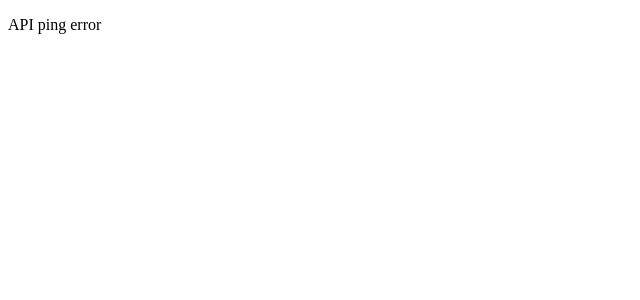
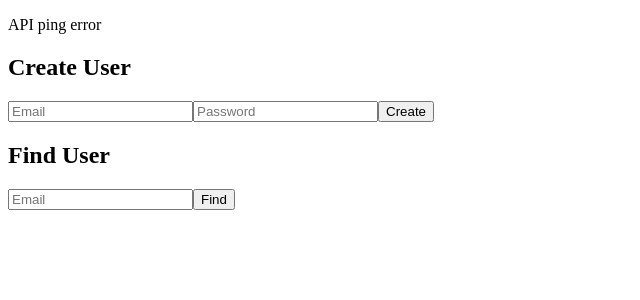
Before and after one commit to WikiWelp/WikiWelp, an Angular app in the folder frontend/: page / in a window 1280 px wide. Shown: the top 300 px of the page, without its empty margins (0-640 px from the left). Built offline with nearby package versions, Linux system fonts and the light colour scheme; no server answers.

Commit message:
frontend: Add `createUser` and `findUser` functions
For testing the backend change

Change-Id: I49a8faca17d097fb4a87bda76ca722224b17af8d

```diff
--- a/frontend/src/app/app.html
+++ b/frontend/src/app/app.html
@@ -1,5 +1,16 @@
 <main class="main">
   <p>API ping {{ pingResult() }}</p>
+
+  <h2>Create User</h2>
+  <input type="email" (input)="userCreateEmail = $any($event.target).value" placeholder="Email" />
+  <input type="password" (input)="userCreatePassword = $any($event.target).value" placeholder="Password" />
+  <button (click)="createUser()">Create</button>
+  <p>{{ createUserResult() }}</p>
+
+  <h2>Find User</h2>
+  <input type="email" (input)="userFindEmail = $any($event.target).value" placeholder="Email" />
+  <button (click)="findUser()">Find</button>
+  <p>{{ findUserResult() }}</p>
 </main>
 
 <router-outlet />
--- a/frontend/src/app/app.ts
+++ b/frontend/src/app/app.ts
@@ -2,6 +2,12 @@ import { Component, signal, inject } from '@angular/core';
 import { RouterOutlet } from '@angular/router';
 import { HttpClient } from '@angular/common/http';
 import { environment } from '../environments/environment';
+
+interface UserDAO {
+  id: number;
+  email: string;
+  password: string;
+}
 
 @Component({
   selector: 'app-root',
@@ -15,6 +21,13 @@ export class App {
 
   protected pingResult = signal('');
 
+  protected userCreateEmail = '';
+  protected userCreatePassword = '';
+  protected createUserResult = signal('');
+
+  protected userFindEmail = '';
+  protected findUserResult = signal('');
+
   constructor() {
     this.http.get(`${this.baseUrl}/api/ping`, { responseType: 'text' })
       .subscribe({
@@ -22,4 +35,21 @@ export class App {
         error: () => this.pingResult.set('error')
       });
   }
+
+  protected createUser() {
+    const user: UserDAO = { id: 0, email: this.userCreateEmail, password: this.userCreatePassword};
+    this.http.post<UserDAO>(`${this.baseUrl}/api/user/create`, user)
+      .subscribe({
+        next: () => this.createUserResult.set('User created!'),
+        error: (e) => this.createUserResult.set(e.status)
+      });
+  }
+
+  protected findUser() {
+    this.http.get<UserDAO>(`${this.baseUrl}/api/user/${this.userFindEmail}`)
+      .subscribe({
+        next: (u) => this.findUserResult.set(`ID: ${u.id}, Email: ${u.email}, Password: ${u.password}`),
+        error: (e) => this.findUserResult.set(e.status)
+      });
+  }
 }
```
